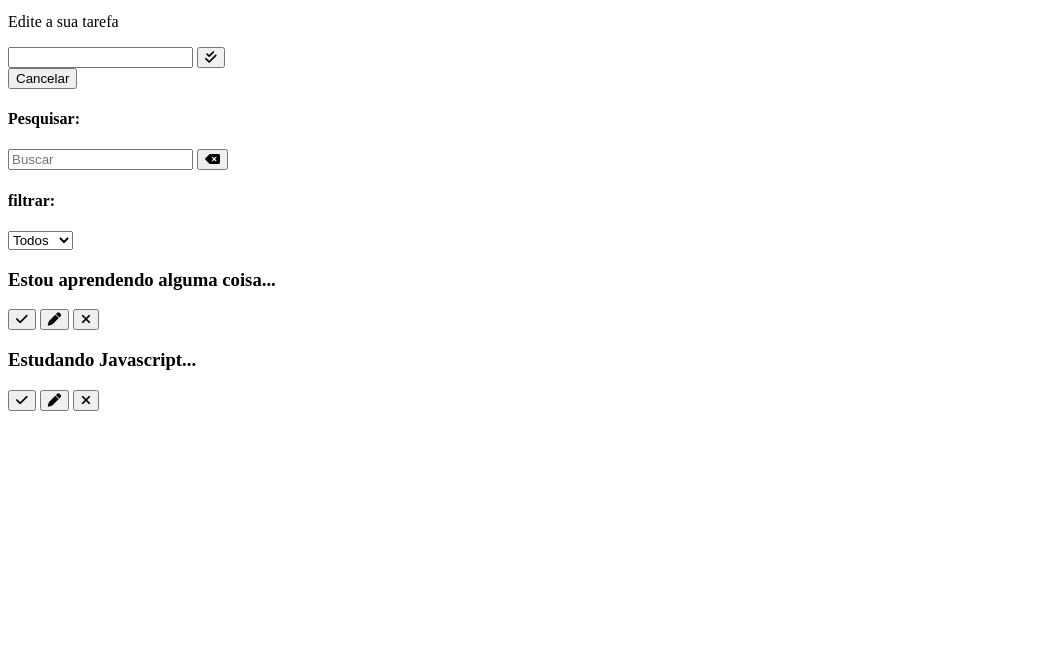
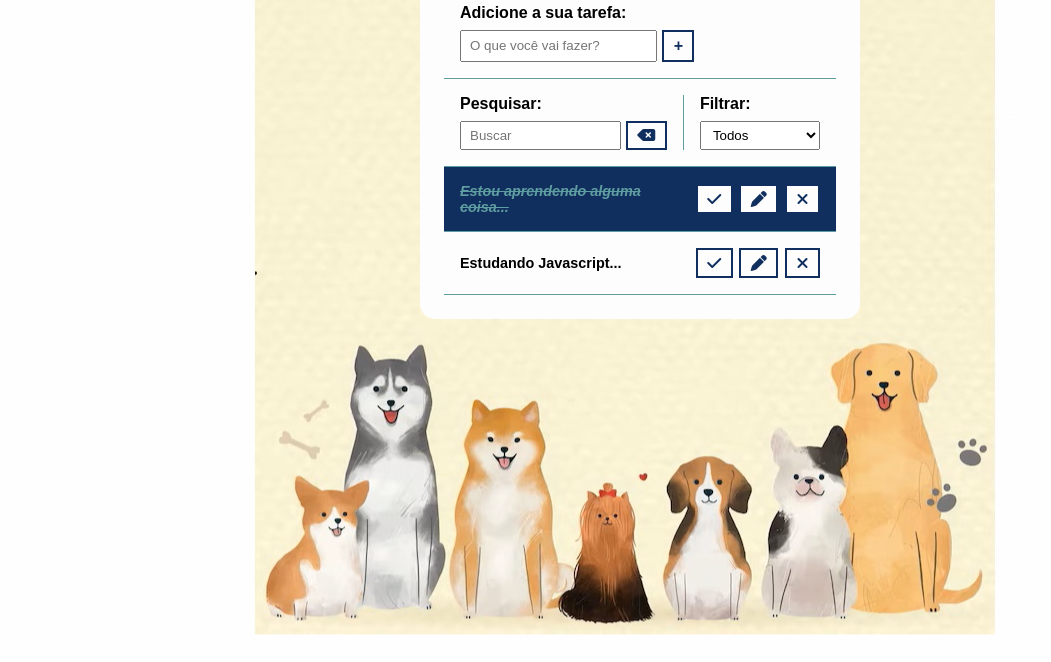
Before and after one commit to JohnMBC/Projeto-ToDo-Advanced-JMBC, a plain HTML site: page index.html in a window 1280 px wide. Shown: the part 138-800 px from the top of the page, without its empty margins (0-1051 px from the left). Drawn offline with Linux system fonts and the light colour scheme.

Commit message:
Atualizações significativas no projeto ToDo-Advanced
- Modificações importantes foram feitas no arquivo css/style.css para melhorar a aparência e a experiência do usuário.
- O arquivo index.html foi atualizado para refletir as últimas mudanças no projeto.
- Adicionada uma nova pasta 'img/' que contém imagens relevantes para o projeto.

Essas mudanças visam melhorar a funcionalidade geral do projeto e fornecer uma melhor experiência ao usuário.

```diff
--- a/css/style.css
+++ b/css/style.css
@@ -0,0 +1,177 @@
+/* Geral */
+* {
+    padding: 0;
+    margin: 0;
+    font-family: Arial, Helvetica, sans-serif;
+    color: black;
+    box-sizing: border-box;
+    /* inputs não passarem sua largura máxima dos elementos pai */
+}
+
+body {
+    background-image: url("../img/dog-background-img.jpg");
+    background-position: center;
+    background-position: cover;
+    /* border: 1px solid; */
+/*adapta a tela do usuário */
+}
+
+button {
+    background-color: #fdfdfd;
+    color: #102f5e;
+    border: 2px solid #102f5e;
+    padding: .3rem .6rem;
+    font-size: 1rem;
+    cursor: pointer;
+    display: flex;
+    justify-content: center;
+    align-items: center;
+    transition: o.4s;
+}
+
+
+button:hover {
+    background: #102f5e;
+    color:#fdfdfd;
+
+}
+
+button:hover > i {
+    color: #fdfdfd;
+
+}
+
+button i {
+    color: #102f5e;
+    font-weight: bold;
+    pointer-events: none;
+    /* desabilitado eventos de click no icone */
+
+}
+
+input, select {
+    padding: 0.25rem 0.5rem;
+}
+
+.hide {
+    display: none;
+}
+
+/* ToDo header  */
+
+.todo-container {
+    /* border: 1px solid ; */
+    max-width: 440px;
+    margin: 3rem auto;
+    background: #fdfdfd;
+    padding: 1.5rem;
+    border-radius: 15px;
+}
+
+.todo-container header {
+    text-align: center;
+    padding: 0 1rem 1rem;
+    border-bottom: 1px solid cadetblue;
+}
+
+
+/* ToDo form */
+
+#todo-form, #edit-form {
+    padding: 1rem;
+    border-bottom: 1px solid cadetblue;
+}
+
+#todo-form p, #edit-form p {
+margin-bottom: 0.5rem;
+font-weight: bold;
+
+}
+
+.form-control  {
+    display: flex;
+}
+
+.form-control input  {
+    margin-right: 0.3rem;
+
+}
+
+#cancel-edit-btn{
+    margin-top: 1rem;
+}
+
+/* ToDo toolbar */
+
+#toolbar {
+    padding: 1rem;
+    border-bottom: 1px solid cadetblue;
+    display: flex;
+}
+
+#toolbar h4 {
+    margin-bottom: .5rem;
+}
+
+#search {
+    border-right: 1px solid cadetblue;
+    padding-right: 1rem;
+    margin-right: 1rem;
+    width: 65%;
+    display: flex;
+    flex-direction: column;
+
+}
+
+#search form {
+    display: flex;
+}
+
+#search input {
+    width: 100%;
+    margin-right: 0.3rem;
+
+}
+
+#filter {
+    width: 35%;
+    display: flex;
+    flex-direction: column;
+}
+
+#filter select {
+    flex: 1;
+}
+
+/* ToDo List */
+
+.todo {
+    display: flex;
+    justify-content: space-around;
+    align-items: center;
+    padding: 1rem;
+    border-bottom: 1px solid  cadetblue;
+    transition: .3s;
+}
+
+.todo h3{
+    flex: 1;
+    font-size: 0.9rem;
+
+}
+
+
+.todo button {
+    margin-left: 0.4rem;
+}
+
+.done  {
+    background-color: #102f5e;
+}
+
+.done h3 {
+    color:cadetblue;
+    text-decoration: line-through;
+    font-style: italic;
+
+}
--- a/index.html
+++ b/index.html
@@ -19,7 +19,7 @@
 
     <div class="todo-container">
         <header>
-            <h1>ToDo Avançado</h1>
+            <h1>Todo Avançado</h1>
         </header>
         <form id="todo-form">
             <p>Adicione a sua tarefa:</p>
@@ -31,7 +31,7 @@
             </div>
         </form>
 
-        <form id="edit-form">
+        <form id="edit-form" class="hide">
             <p>Edite a sua tarefa</p>
             <div class="form-control">
                 <input type="text" id="edit-input">
@@ -52,10 +52,8 @@
                     </button>
                 </form>
             </div>
-        </div>
-
             <div id="filter">
-            <h4>filtrar:</h4>
+                <h4>Filtrar:</h4>
                 <select name="" id="filter-select">
                     <option value="all">Todos</option>
                     <option value="done">Feitos</option>
@@ -63,8 +61,9 @@
                 </select>
             </div>
         </div>
+
         <div id="todo-list">
-        <div class="todo">
+            <div class="todo done">
                 <h3>Estou aprendendo alguma coisa...</h3>
                 <button class="finish-todo">
                     <i class="fa-solid fa-check"></i>
```
Also changed, not shown: img/dog-background-img.jpg (added). Lines whose indentation alone changed are shown as unchanged.
